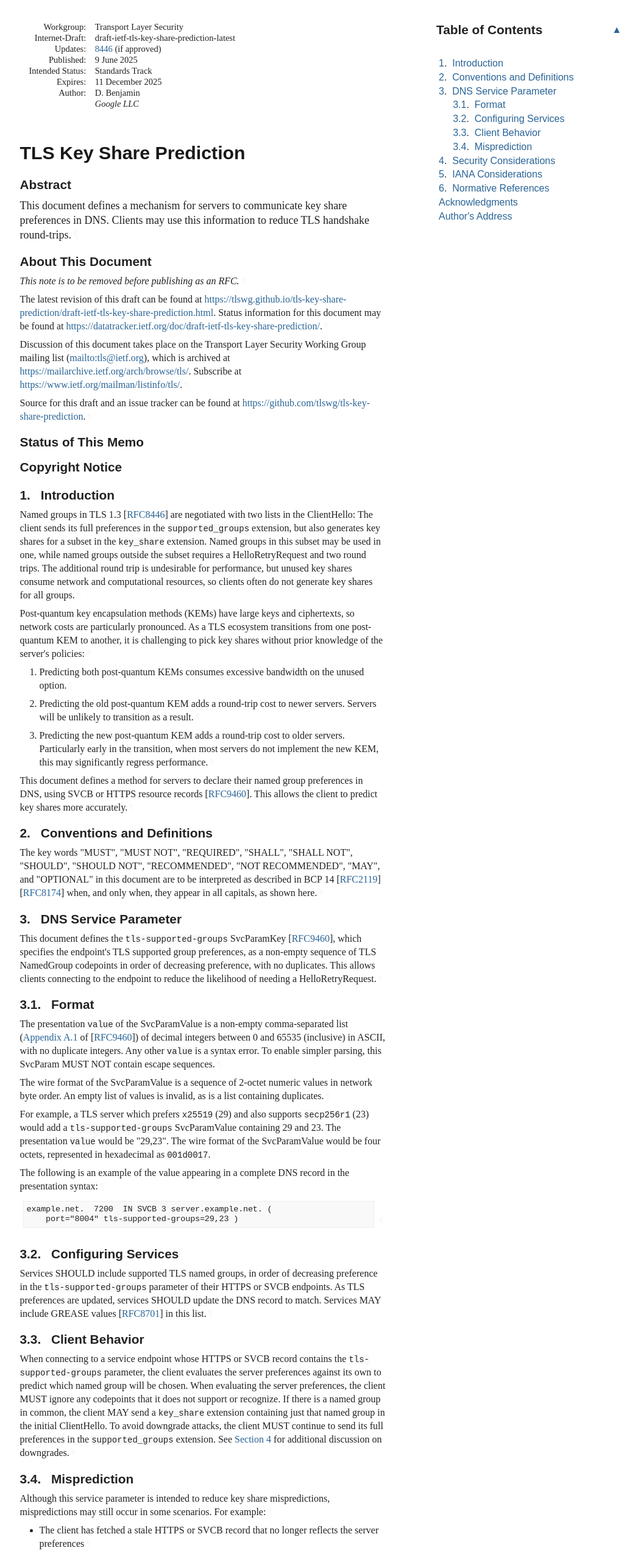
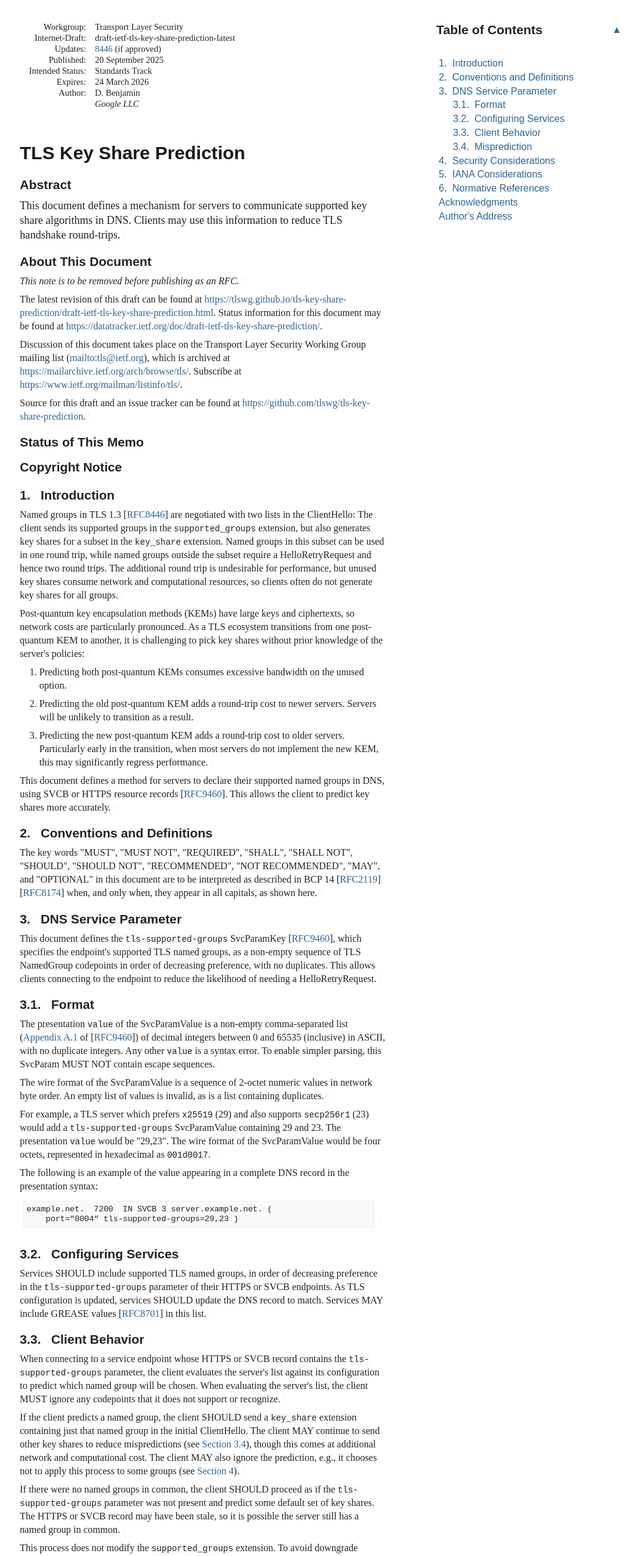
Before and after one commit to tlswg/tls-key-share-prediction, a plain HTML site: page draft-ietf-tls-key-share-prediction.html in a window 1280 px wide. Shown: the part 40-2591 px from the top of the page at 61% size, without its empty margins (92-1139 px from the left). Drawn offline with Linux system fonts and the light colour scheme; a web font is replaced by a local one.

Commit message:
Script updating gh-pages from 6cfa92e. [ci skip]

```diff
--- a/draft-ietf-tls-key-share-prediction.html
+++ b/draft-ietf-tls-key-share-prediction.html
@@ -7,22 +7,22 @@
 <title>TLS Key Share Prediction</title>
 <meta content="David Benjamin" name="author">
 <meta content="
-       This document defines a mechanism for servers to communicate key share preferences in DNS. Clients may use this information to reduce TLS handshake round-trips.
+       This document defines a mechanism for servers to communicate supported key share algorithms in DNS. Clients may use this information to reduce TLS handshake round-trips.
     " name="description">
-<meta content="xml2rfc 3.28.1" name="generator">
+<meta content="xml2rfc 3.30.2" name="generator">
 <meta content="draft-ietf-tls-key-share-prediction-latest" name="ietf.draft">
 <!-- Generator version information:
-  xml2rfc 3.28.1
-    Python 3.12.10
+  xml2rfc 3.30.2
+    Python 3.12.11
     ConfigArgParse 1.7
     google-i18n-address 3.1.1
     intervaltree 3.1.0
     Jinja2 3.1.6
     lxml 5.3.1
-    platformdirs 4.3.8
+    platformdirs 4.4.0
     pycountry 24.6.1
     PyYAML 6.0.2
-    requests 2.32.3
+    requests 2.32.5
     setuptools 80.9.0
     wcwidth 0.2.13
 -->
@@ -1043,11 +1043,11 @@ svg :is([fill="white"], [fill^="#fff"]) {
 <thead><tr>
 <td class="left">Internet-Draft</td>
 <td class="center">TLS Key Share Prediction</td>
-<td class="right">June 2025</td>
+<td class="right">September 2025</td>
 </tr></thead>
 <tfoot><tr>
 <td class="left">Benjamin</td>
-<td class="center">Expires 11 December 2025</td>
+<td class="center">Expires 24 March 2026</td>
 <td class="right">[Page]</td>
 </tr></tfoot>
 </table>
@@ -1063,12 +1063,12 @@ svg :is([fill="white"], [fill^="#fff"]) {
 <a href="https://www.rfc-editor.org/rfc/rfc8446" class="eref">8446</a> (if approved)</dd>
 <dt class="label-published">Published:</dt>
 <dd class="published">
-<time datetime="2025-06-09" class="published">9 June 2025</time>
+<time datetime="2025-09-20" class="published">20 September 2025</time>
     </dd>
 <dt class="label-intended-status">Intended Status:</dt>
 <dd class="intended-status">Standards Track</dd>
 <dt class="label-expires">Expires:</dt>
-<dd class="expires"><time datetime="2025-12-11">11 December 2025</time></dd>
+<dd class="expires"><time datetime="2026-03-24">24 March 2026</time></dd>
 <dt class="label-authors">Author:</dt>
 <dd class="authors">
 <div class="author">
@@ -1081,7 +1081,7 @@ svg :is([fill="white"], [fill^="#fff"]) {
 <h1 id="title">TLS Key Share Prediction</h1>
 <section id="section-abstract">
       <h2 id="abstract"><a href="#abstract" class="selfRef">Abstract</a></h2>
-<p id="section-abstract-1">This document defines a mechanism for servers to communicate key share preferences in DNS. Clients may use this information to reduce TLS handshake round-trips.<a href="#section-abstract-1" class="pilcrow">¶</a></p>
+<p id="section-abstract-1">This document defines a mechanism for servers to communicate supported key share algorithms in DNS. Clients may use this information to reduce TLS handshake round-trips.<a href="#section-abstract-1" class="pilcrow">¶</a></p>
 </section>
 <section class="note rfcEditorRemove" id="section-note.1">
       <h2 id="name-about-this-document">
@@ -1118,7 +1118,7 @@ svg :is([fill="white"], [fill^="#fff"]) {
         time. It is inappropriate to use Internet-Drafts as reference
         material or to cite them other than as "work in progress."<a href="#section-boilerplate.1-3" class="pilcrow">¶</a></p>
 <p id="section-boilerplate.1-4">
-        This Internet-Draft will expire on 11 December 2025.<a href="#section-boilerplate.1-4" class="pilcrow">¶</a></p>
+        This Internet-Draft will expire on 24 March 2026.<a href="#section-boilerplate.1-4" class="pilcrow">¶</a></p>
 </section>
 </div>
 <div id="copyright">
@@ -1194,7 +1194,7 @@ svg :is([fill="white"], [fill^="#fff"]) {
       <h2 id="name-introduction">
 <a href="#section-1" class="section-number selfRef">1. </a><a href="#name-introduction" class="section-name selfRef">Introduction</a>
       </h2>
-<p id="section-1-1">Named groups in TLS 1.3 <span>[<a href="#RFC8446" class="cite xref">RFC8446</a>]</span> are negotiated with two lists in the ClientHello: The client sends its full preferences in the <code>supported_groups</code> extension, but also generates key shares for a subset in the <code>key_share</code> extension. Named groups in this subset may be used in one, while named groups outside the subset requires a HelloRetryRequest and two round trips. The additional round trip is undesirable for performance, but unused key shares consume network and computational resources, so clients often do not generate key shares for all groups.<a href="#section-1-1" class="pilcrow">¶</a></p>
+<p id="section-1-1">Named groups in TLS 1.3 <span>[<a href="#RFC8446" class="cite xref">RFC8446</a>]</span> are negotiated with two lists in the ClientHello: The client sends its supported groups in the <code>supported_groups</code> extension, but also generates key shares for a subset in the <code>key_share</code> extension. Named groups in this subset can be used in one round trip, while named groups outside the subset require a HelloRetryRequest and hence two round trips. The additional round trip is undesirable for performance, but unused key shares consume network and computational resources, so clients often do not generate key shares for all groups.<a href="#section-1-1" class="pilcrow">¶</a></p>
 <p id="section-1-2">Post-quantum key encapsulation methods (KEMs) have large keys and ciphertexts, so network costs are particularly pronounced. As a TLS ecosystem transitions from one post-quantum KEM to another, it is challenging to pick key shares without prior knowledge of the server's policies:<a href="#section-1-2" class="pilcrow">¶</a></p>
 <ol start="1" type="1" class="normal type-1" id="section-1-3">
 <li id="section-1-3.1">
@@ -1207,7 +1207,7 @@ svg :is([fill="white"], [fill^="#fff"]) {
           <p id="section-1-3.3.1">Predicting the new post-quantum KEM adds a round-trip cost to older servers. Particularly early in the transition, when most servers do not implement the new KEM, this may significantly regress performance.<a href="#section-1-3.3.1" class="pilcrow">¶</a></p>
 </li>
       </ol>
-<p id="section-1-4">This document defines a method for servers to declare their named group preferences in DNS, using SVCB or HTTPS resource records <span>[<a href="#RFC9460" class="cite xref">RFC9460</a>]</span>. This allows the client to predict key shares more accurately.<a href="#section-1-4" class="pilcrow">¶</a></p>
+<p id="section-1-4">This document defines a method for servers to declare their supported named groups in DNS, using SVCB or HTTPS resource records <span>[<a href="#RFC9460" class="cite xref">RFC9460</a>]</span>. This allows the client to predict key shares more accurately.<a href="#section-1-4" class="pilcrow">¶</a></p>
 </section>
 </div>
 <div id="conventions-and-definitions">
@@ -1226,7 +1226,7 @@ when, and only when, they appear in all capitals, as shown here.<a href="#sectio
       <h2 id="name-dns-service-parameter">
 <a href="#section-3" class="section-number selfRef">3. </a><a href="#name-dns-service-parameter" class="section-name selfRef">DNS Service Parameter</a>
       </h2>
-<p id="section-3-1">This document defines the <code>tls-supported-groups</code> SvcParamKey <span>[<a href="#RFC9460" class="cite xref">RFC9460</a>]</span>, which specifies the endpoint's TLS supported group preferences, as a non-empty sequence of TLS NamedGroup codepoints in order of decreasing preference, with no duplicates. This allows clients connecting to the endpoint to reduce the likelihood of needing a HelloRetryRequest.<a href="#section-3-1" class="pilcrow">¶</a></p>
+<p id="section-3-1">This document defines the <code>tls-supported-groups</code> SvcParamKey <span>[<a href="#RFC9460" class="cite xref">RFC9460</a>]</span>, which specifies the endpoint's supported TLS named groups, as a non-empty sequence of TLS NamedGroup codepoints in order of decreasing preference, with no duplicates. This allows clients connecting to the endpoint to reduce the likelihood of needing a HelloRetryRequest.<a href="#section-3-1" class="pilcrow">¶</a></p>
 <div id="format">
 <section id="section-3.1">
         <h3 id="name-format">
@@ -1249,7 +1249,7 @@ example.net.  7200  IN SVCB 3 server.example.net. (
         <h3 id="name-configuring-services">
 <a href="#section-3.2" class="section-number selfRef">3.2. </a><a href="#name-configuring-services" class="section-name selfRef">Configuring Services</a>
         </h3>
-<p id="section-3.2-1">Services SHOULD include supported TLS named groups, in order of decreasing preference in the <code>tls-supported-groups</code> parameter of their HTTPS or SVCB endpoints. As TLS preferences are updated, services SHOULD update the DNS record to match. Services MAY include GREASE values <span>[<a href="#RFC8701" class="cite xref">RFC8701</a>]</span> in this list.<a href="#section-3.2-1" class="pilcrow">¶</a></p>
+<p id="section-3.2-1">Services SHOULD include supported TLS named groups, in order of decreasing preference in the <code>tls-supported-groups</code> parameter of their HTTPS or SVCB endpoints. As TLS configuration is updated, services SHOULD update the DNS record to match. Services MAY include GREASE values <span>[<a href="#RFC8701" class="cite xref">RFC8701</a>]</span> in this list.<a href="#section-3.2-1" class="pilcrow">¶</a></p>
 </section>
 </div>
 <div id="client-behavior">
@@ -1257,7 +1257,10 @@ example.net.  7200  IN SVCB 3 server.example.net. (
         <h3 id="name-client-behavior">
 <a href="#section-3.3" class="section-number selfRef">3.3. </a><a href="#name-client-behavior" class="section-name selfRef">Client Behavior</a>
         </h3>
-<p id="section-3.3-1">When connecting to a service endpoint whose HTTPS or SVCB record contains the <code>tls-supported-groups</code> parameter, the client evaluates the server preferences against its own to predict which named group will be chosen. When evaluating the server preferences, the client MUST ignore any codepoints that it does not support or recognize. If there is a named group in common, the client MAY send a <code>key_share</code> extension containing just that named group in the initial ClientHello. To avoid downgrade attacks, the client MUST continue to send its full preferences in the <code>supported_groups</code> extension. See <a href="#security-considerations" class="auto internal xref">Section 4</a> for additional discussion on downgrades.<a href="#section-3.3-1" class="pilcrow">¶</a></p>
+<p id="section-3.3-1">When connecting to a service endpoint whose HTTPS or SVCB record contains the <code>tls-supported-groups</code> parameter, the client evaluates the server's list against its configuration to predict which named group will be chosen. When evaluating the server's list, the client MUST ignore any codepoints that it does not support or recognize.<a href="#section-3.3-1" class="pilcrow">¶</a></p>
+<p id="section-3.3-2">If the client predicts a named group, the client SHOULD send a <code>key_share</code> extension containing just that named group in the initial ClientHello. The client MAY continue to send other key shares to reduce mispredictions (see <a href="#misprediction" class="auto internal xref">Section 3.4</a>), though this comes at additional network and computational cost. The client MAY also ignore the prediction, e.g., it chooses not to apply this process to some groups (see <a href="#security-considerations" class="auto internal xref">Section 4</a>).<a href="#section-3.3-2" class="pilcrow">¶</a></p>
+<p id="section-3.3-3">If there were no named groups in common, the client SHOULD proceed as if the <code>tls-supported-groups</code> parameter was not present and predict some default set of key shares. The HTTPS or SVCB record may have been stale, so it is possible the server still has a named group in common.<a href="#section-3.3-3" class="pilcrow">¶</a></p>
+<p id="section-3.3-4">This process does not modify the <code>supported_groups</code> extension. To avoid downgrade attacks, the client MUST continue to send all its supported groups, in preference order, in <code>supported_groups</code>. See <a href="#security-considerations" class="auto internal xref">Section 4</a> for additional discussion on downgrades.<a href="#section-3.3-4" class="pilcrow">¶</a></p>
 </section>
 </div>
 <div id="misprediction">
@@ -1268,10 +1271,10 @@ example.net.  7200  IN SVCB 3 server.example.net. (
 <p id="section-3.4-1">Although this service parameter is intended to reduce key share mispredictions, mispredictions may still occur in some scenarios. For example:<a href="#section-3.4-1" class="pilcrow">¶</a></p>
 <ul class="normal">
 <li class="normal" id="section-3.4-2.1">
-            <p id="section-3.4-2.1.1">The client has fetched a stale HTTPS or SVCB record that no longer reflects the server preferences<a href="#section-3.4-2.1.1" class="pilcrow">¶</a></p>
+            <p id="section-3.4-2.1.1">The client has fetched a stale HTTPS or SVCB record that no longer reflects the server configuration<a href="#section-3.4-2.1.1" class="pilcrow">¶</a></p>
 </li>
           <li class="normal" id="section-3.4-2.2">
-            <p id="section-3.4-2.2.1">The server is in the process of deploying a change to named group preferences, and different server instances temporary evaluate different preferences<a href="#section-3.4-2.2.1" class="pilcrow">¶</a></p>
+            <p id="section-3.4-2.2.1">The server is in the process of deploying a change to named group configuration, and different server instances temporarily evaluate different configuration<a href="#section-3.4-2.2.1" class="pilcrow">¶</a></p>
 </li>
           <li class="normal" id="section-3.4-2.3">
             <p id="section-3.4-2.3.1">The client was unable to fetch the HTTPS or SVCB record<a href="#section-3.4-2.3.1" class="pilcrow">¶</a></p>
@@ -1290,11 +1293,21 @@ example.net.  7200  IN SVCB 3 server.example.net. (
       <h2 id="name-security-considerations">
 <a href="#section-4" class="section-number selfRef">4. </a><a href="#name-security-considerations" class="section-name selfRef">Security Considerations</a>
       </h2>
-<p id="section-4-1">This document introduces a mechanism for clients to vary the <code>key_share</code> extension based on DNS. DNS responses are unauthenticated in many deployments, so this can permit attacker influence over the client's predicted named groups. That, in turn, can influence the named group selected by the TLS server, as TLS's downgrade protections only extend to the ClientHello itself. However, the client continues to send its full preferences in <code>supported_groups</code>, so this influence is limited by the server's named group selection policy:<a href="#section-4-1" class="pilcrow">¶</a></p>
-<p id="section-4-2">Servers which select purely based on preference orders will first select a named group on <code>supported_groups</code>, and then consider <code>key_share</code> only to send HelloRetryRequest or ServerHello. When connecting to such servers, attackers cannot influence the selection with this mechanism.<a href="#section-4-2" class="pilcrow">¶</a></p>
-<p id="section-4-3">However, some servers prioritize round-trip times over preference orders. That is, when choosing between a named group in <code>key_share</code> and a more preferable (e.g. more secure) named group not in <code>key_share</code>, these servers will select the less preferable one in <code>key_share</code>. In this case, an attacker may be able to influence the selection by forging an HTTPS or SVCB record. Per <span><a href="https://rfc-editor.org/rfc/rfc8446#section-4.2.8" class="relref">Section 4.2.8</a> of [<a href="#RFC8446" class="cite xref">RFC8446</a>]</span>, the client's <code>key_share</code> extension does not reflect its full preference list in <code>supported_groups</code>. Thus, this server behavior is only appropriate when the two options are of comparable preference, such that round trip concerns dominate. In particular, it is NOT RECOMMENDED when choosing between post-quantum and classical named groups.<a href="#section-4-3" class="pilcrow">¶</a></p>
-<p id="section-4-4">As these semantics were already prescribed in <span>[<a href="#RFC8446" class="cite xref">RFC8446</a>]</span>, it is safe for clients to admit attacker control over the set of named groups preferred in <code>key_share</code>, provided <code>supported_groups</code> always reflects the true client preference. Servers are expected to evaluate the combination of <code>key_share</code> and <code>supported_groups</code> according to the defined semantics and their selection goals.<a href="#section-4-4" class="pilcrow">¶</a></p>
-<p id="section-4-5">To reduce the risk of downgrade attacks with incorrectly deployed servers, clients MAY choose to ignore <code>tls-supported-groups</code> when the result would predict a less preferred group. For example, a client that implements a combination of post-quantum groups and ECDH groups MAY limit its influence to predicting post-quantum groups. This optimizes transitions between post-quantum groups, where the bandwidth concerns are more pronounced, but means ECDH-only servers cannot take advantage of the mechanism.<a href="#section-4-5" class="pilcrow">¶</a></p>
+<p id="section-4-1">This document introduces a mechanism for clients to vary the <code>key_share</code> extension based on DNS. DNS responses are unauthenticated in many deployments. An attacker may be able to forge an HTTPS or SVCB record and influence the client's predicted named groups. That, in turn, can influence the named group selected by the TLS server, as TLS's downgrade protections only extend to the ClientHello itself.<a href="#section-4-1" class="pilcrow">¶</a></p>
+<p id="section-4-2">Provided the client's <code>supported_groups</code> list always reflects the unmodified client preference list, this is safe. The scope of attacker influence depends on how the server selects a group. Servers are expected to evaluate the combination of <code>key_share</code> and <code>supported_groups</code> according to their selection goals and the definitions in <span>[<a href="#RFC8446" class="cite xref">RFC8446</a>]</span>. When deciding between multiple common groups, a server might consider:<a href="#section-4-2" class="pilcrow">¶</a></p>
+<ul class="normal">
+<li class="normal" id="section-4-3.1">
+          <p id="section-4-3.1.1">The server's local preferences, picking one it considers best.<a href="#section-4-3.1.1" class="pilcrow">¶</a></p>
+</li>
+        <li class="normal" id="section-4-3.2">
+          <p id="section-4-3.2.1">The client's preference order in <code>supported_groups</code>, picking one the client considers best.<a href="#section-4-3.2.1" class="pilcrow">¶</a></p>
+</li>
+        <li class="normal" id="section-4-3.3">
+          <p id="section-4-3.3.1">Which groups appear in <code>key_share</code>, picking one that avoids a HelloRetryRequest.<a href="#section-4-3.3.1" class="pilcrow">¶</a></p>
+</li>
+      </ul>
+<p id="section-4-4">The last case, presence in <code>key_share</code>, is under attacker influence in this mechanism. However, <span><a href="https://rfc-editor.org/rfc/rfc8446#section-4.2.8" class="relref">Section 4.2.8</a> of [<a href="#RFC8446" class="cite xref">RFC8446</a>]</span> already permits the client to omit its most preferred groups in <code>key_share</code>. Servers are thus expected to only select by <code>key_share</code> when they opt to consider neither the client's preference nor their own. That is, it is only appropriate in cases where the two groups have comparable preference, such that round-trip costs dominate. Servers SHOULD NOT use <code>key_share</code> to select a classical named group over a post-quantum named group.<a href="#section-4-4" class="pilcrow">¶</a></p>
+<p id="section-4-5">To reduce the risk of downgrade attacks with incorrectly deployed servers, clients MAY choose to ignore <code>tls-supported-groups</code> when the result would predict a less preferred group. For example, a client might prefer post-quantum groups, but support ECDH groups with older servers. It MAY then ignore DNS-based ECDH predictions, limiting <code>tls-supported-groups</code> to post-quantum options. In this case, transitions between post-quantum groups, where the bandwidth concerns are more pronounced, remain optimized, but ECDH-only servers cannot take advantage of <code>tls-supported-groups</code>.<a href="#section-4-5" class="pilcrow">¶</a></p>
 </section>
 </div>
 <div id="iana-considerations">
@@ -1361,7 +1374,7 @@ example.net.  7200  IN SVCB 3 server.example.net. (
       <h2 id="name-acknowledgments">
 <a href="#name-acknowledgments" class="section-name selfRef">Acknowledgments</a>
       </h2>
-<p id="appendix-A-1">The author would like to thank David Adrian, Bob Beck, Sophie Schmieg, Martin Thomson, and Bas Westerbaan for discussions and review of this document.<a href="#appendix-A-1" class="pilcrow">¶</a></p>
+<p id="appendix-A-1">The author would like to thank David Adrian, Bob Beck, Marc Penninga, Sophie Schmieg, Martin Thomson, and Bas Westerbaan for discussions and review of this document.<a href="#appendix-A-1" class="pilcrow">¶</a></p>
 </section>
 </div>
 <div id="authors-addresses">
```
Also changed, not shown: index.html (+1 -1 lines), draft-ietf-tls-key-share-prediction.txt.
